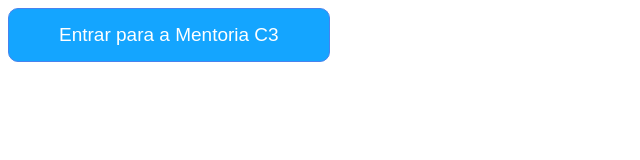
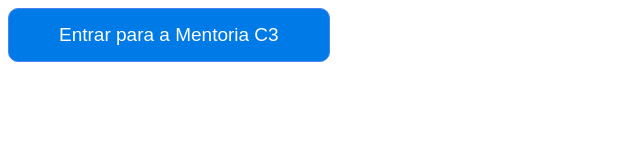
Before and after one commit to viocomg/botaomentoriac3, a plain HTML site: page index.html in a window 1280 px wide. Shown: the whole page, without its empty margins (0-640 px from the left). Drawn offline with Linux system fonts and the light colour scheme.

Commit message:
Update index.html

```diff
--- a/index.html
+++ b/index.html
@@ -4,7 +4,7 @@
 <style>
 		.ocultar {
 			color: #ffffff;
-			background-color: #14a5ff;
+			background-color: #007ae6;
 			font-size: 19px;
 			border: 1px solid #4983ee;
 			border-radius: 10px;
```
